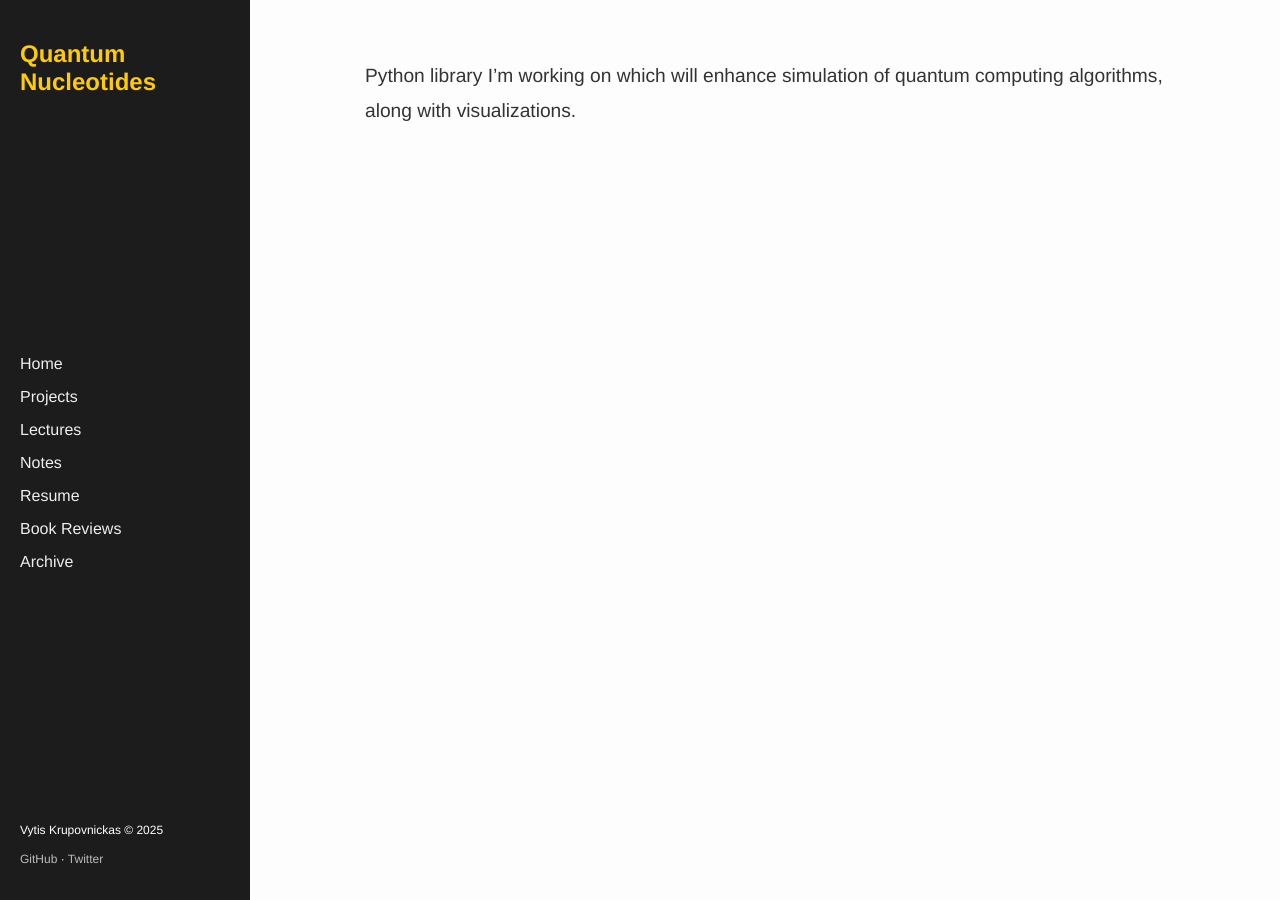
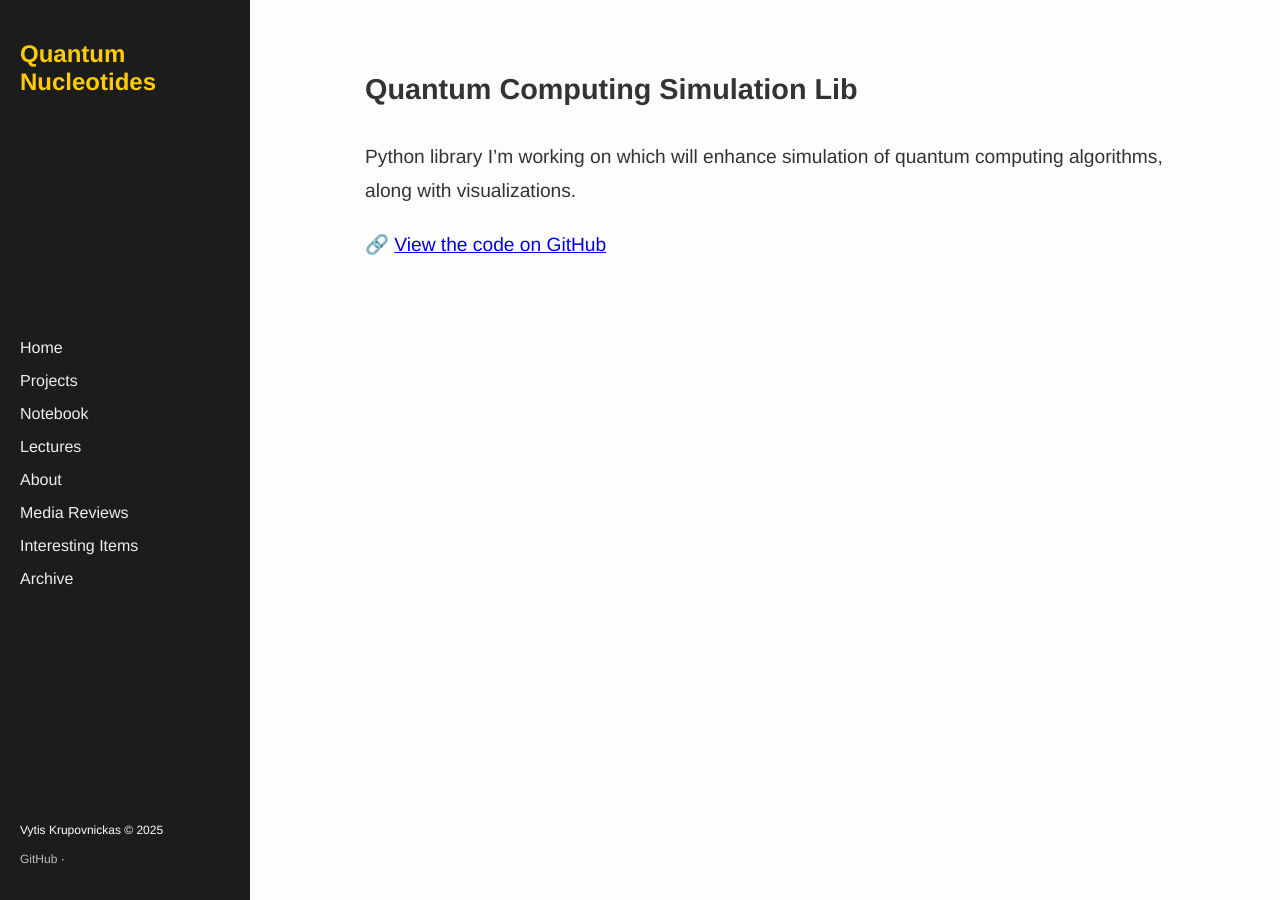
Before and after one commit to Vytis-K/quantumnucleotides, a Jekyll site: the page built from projects/quantum-simulation-lib.md, in a window 1280 px wide. Built offline with Jekyll 4.4.1, drawn with Linux system fonts in a browser that asks for light colours.

Commit message:
Add Quantum Nucleotide Project page

```diff
--- a/_layouts/default.html
+++ b/_layouts/default.html
@@ -18,10 +18,11 @@
         <ul>
           <li><a href="{{ '/' | relative_url }}">Home</a></li>
           <li><a href="{{ '/projects' | relative_url }}">Projects</a></li>
+          <li><a href="{{ '/notebook' | relative_url }}">Notebook</a></li>
           <li><a href="{{ '/lectures' | relative_url }}">Lectures</a></li>
-          <li><a href="{{ '/notes' | relative_url }}">Notes</a></li>
-          <li><a href="{{ '/resume' | relative_url }}">Resume</a></li>
-          <li><a href="{{ '/book-reviews' | relative_url }}">Book Reviews</a></li>
+          <li><a href="{{ '/about' | relative_url }}">About</a></li>
+          <li><a href="{{ '/media-reviews' | relative_url }}">Media Reviews</a></li>
+          <li><a href="{{ '/interesting-items' | relative_url }}">Interesting Items</a></li>
           <li><a href="{{ '/archive' | relative_url }}">Archive</a></li>
         </ul>
       </nav>
@@ -29,7 +30,6 @@
         <p>Vytis Krupovnickas © {{ site.time | date: '%Y' }}</p>
         <p>
           <a href="https://github.com/Vytis-K">GitHub</a> ·
-          <a href="https://twitter.com/YOUR_HANDLE">Twitter</a>
         </p>
       </footer>
     </aside>
--- a/_posts/2025-04-14-Generative-AI-Model-Build.markdown
+++ b/_posts/2025-04-14-Generative-AI-Model-Build.markdown
@@ -5,4 +5,6 @@ date:   2025-04-14 13:57:56 -0500
 categories: ai
 ---
 
-Generative AI models have been on the forefront of AI innovation in the past few years, yet the way to make one is actually very simple.
+Generative AI models have been on the forefront of AI innovation in the past few years, yet the way to make one is actually very simple. Here I'll explain how exactly one approaches developing one for their own uses.
+
+Generative AI models are
--- a/projects/quantum-simulation-lib.md
+++ b/projects/quantum-simulation-lib.md
@@ -4,4 +4,8 @@ title: Quantum Computing Simulation Library
 permalink: /projects/quantum-computing-simulation-library/
 ---
 
+## Quantum Computing Simulation Lib
+
 Python library I'm working on which will enhance simulation of quantum computing algorithms, along with visualizations.
+
+🔗 [View the code on GitHub](https://github.com/Vytis-K/QuantumSimulationLib)
```
Also changed, not shown: _posts/2025-04-14-AI-and-the-Exestential-Fear-of-Irrelevance.markdown (deleted, +0 -16 lines), about.markdown (deleted, +0 -18 lines), about.md (renamed from notes.md, +3 -3 lines), book-reviews.md (deleted, +0 -9 lines), interesting-items.md (added, +9 -0 lines), media-reviews.md (added, +9 -0 lines), notebook.md (added, +9 -0 lines), resume.md (deleted, +0 -9 lines).
